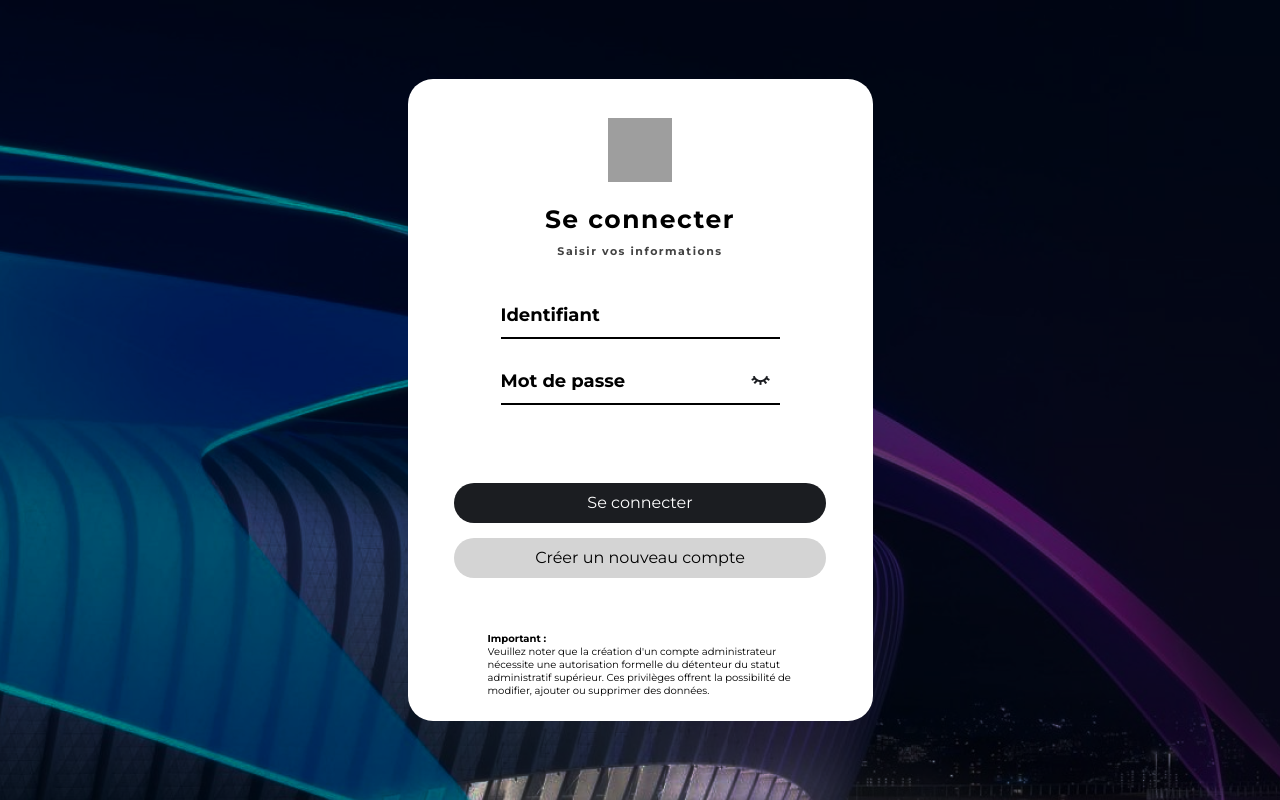
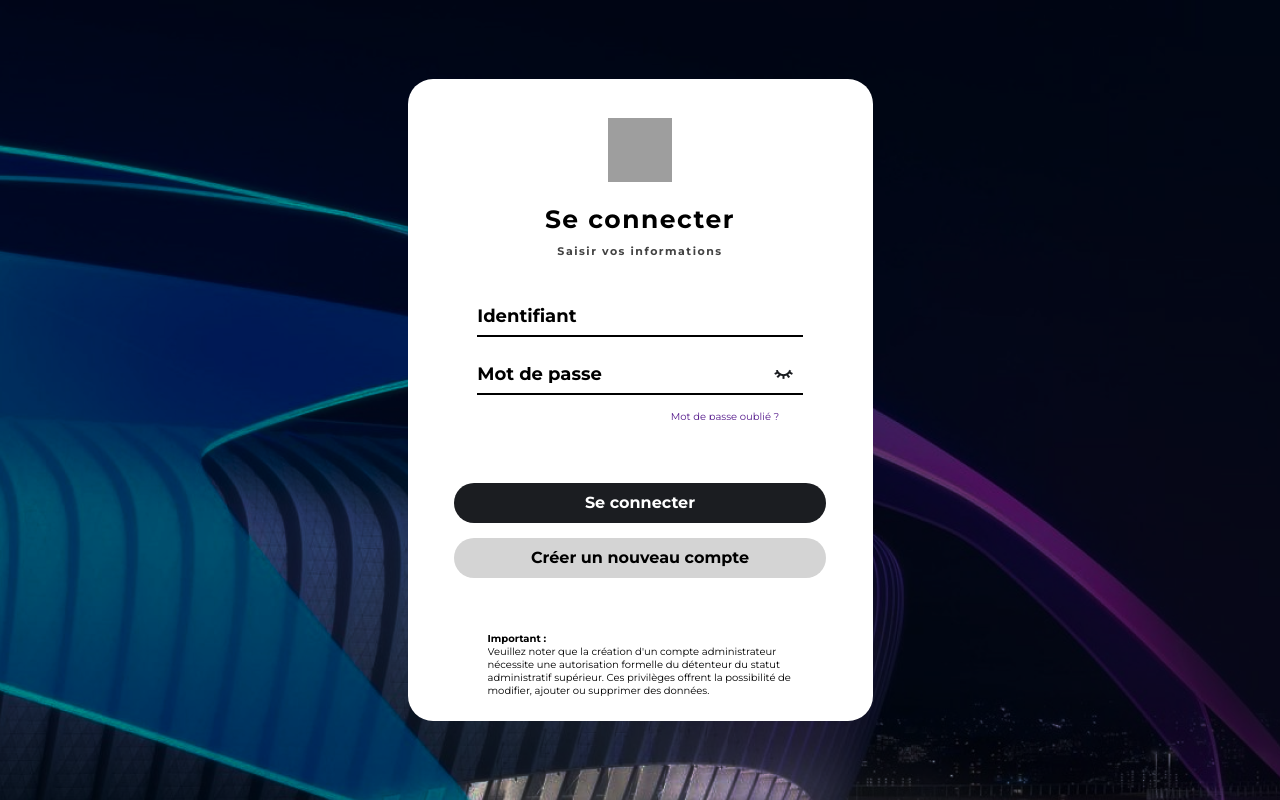
Before and after one commit to mrn21263/Clubprime, a PHP site: page /inscription/connexion.html in a window 1280 px wide. Run offline with PHP 8.4, Linux system fonts and the light colour scheme; grey boxes are pictures that could not be loaded.

Commit message:
Avancement

```diff
--- a/inscription/connexion.html
+++ b/inscription/connexion.html
@@ -24,6 +24,9 @@
           <div class="pass">
             <input type="password" id="motdepasse" name="motdepasse" placeholder="Mot de passe" required >
             <a href="" target="_blank"><img src="./ressources/eye-closed 1.png"/></a>
+          </div>
+          <div class="mdp-oublie">
+            <a href="" target="_blank">Mot de passe oublié ?</a>
           </div>
 
         </div>
--- a/inscription/styleconnexion.css
+++ b/inscription/styleconnexion.css
@@ -66,7 +66,7 @@ body {
     font-style: normal;
     font-weight: 700;
     letter-spacing: 1.5px;
-    width: 60%;
+    width: 70%;
 }
 .identifiant{
     display: flex;
@@ -81,8 +81,9 @@ body {
     border: 0px;
     background-color: transparent;
     border-bottom: 2px solid black;
-    width: 60%;
+    width: 70%;
     height: 30%;
+    margin-top: 15px;
 }
 
 .identifiant #id::placeholder{
@@ -94,11 +95,11 @@ body {
 
 .pass{
     border-bottom: 2px solid black;
-    width: 60%;
+    width: 70%;
     display: flex;
     align-items: center;
     justify-content: center;
-    margin-bottom: 21px;
+    margin-bottom: 15px;
     height: 30%;
     justify-content: space-between;
     padding-right: 10px;
@@ -115,6 +116,14 @@ body {
     font-weight: bolder ;
     color: black;
     font-size: 18px;
+}
+
+.mdp-oublie{
+    margin-left: 170px;
+    margin-bottom: 15px;
+    font-size: x-small;
+    color: #424242;
+    overflow: hidden;
 }
 
 .bouton{
@@ -135,6 +144,7 @@ body {
     border-radius: 50px;
     background: #1B1D21;
     margin-bottom: 15px;
+    font-weight: bolder;
 }
 
 .bouton-se-connecter a{
@@ -149,6 +159,7 @@ body {
     align-items: center;
     border-radius: 50px;
     background: #D4D4D4;
+    font-weight: bolder;
 }
 
 .bouton-creer-compte a{
```
